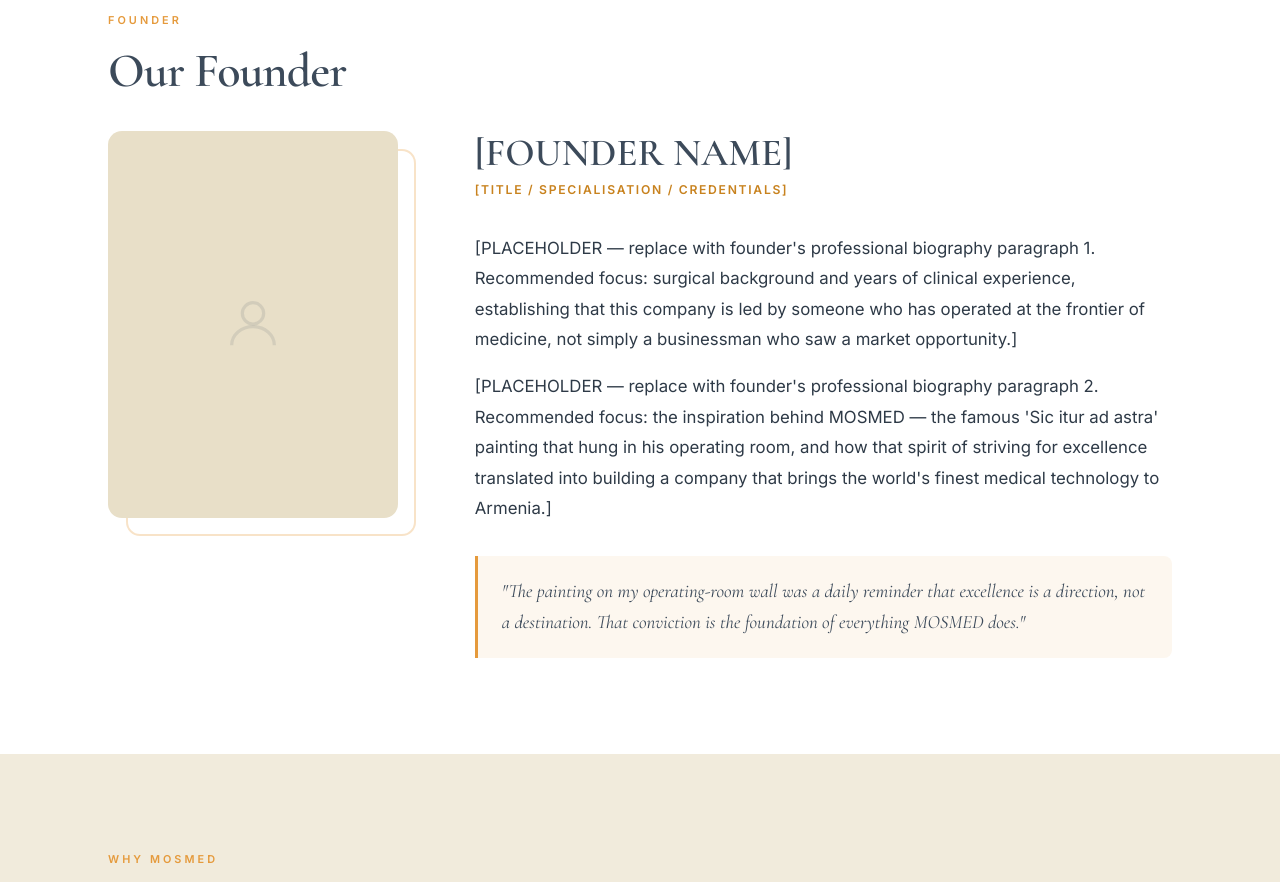
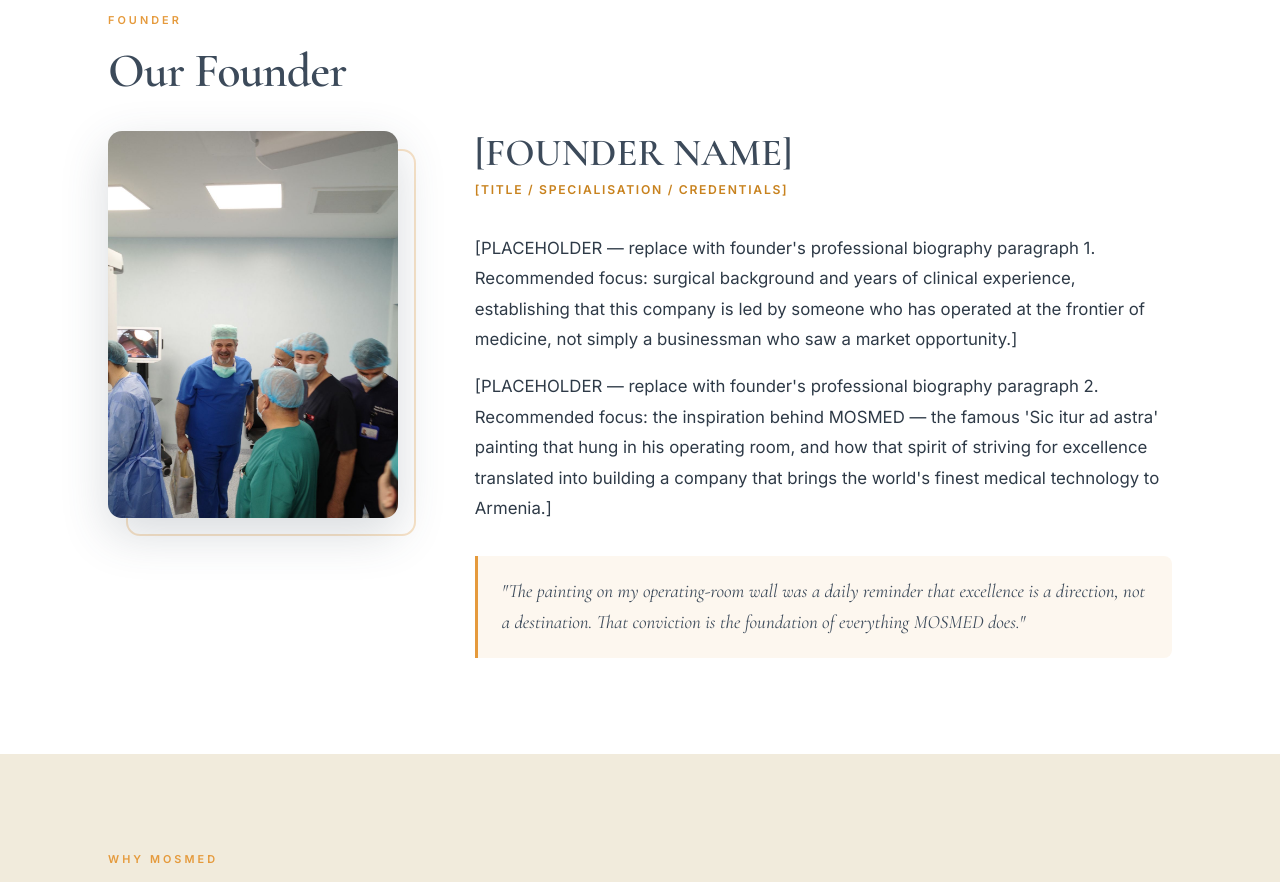
Before and after one commit to lokodayte/mosmed, a plain HTML site: page index.html in a window 1280 px wide. Shown: the part 1620-2502 px from the top of the page. Drawn offline with nearby package versions, Linux system fonts and the light colour scheme.

Commit message:
Update founder photo source in index.html

```diff
--- a/index.html
+++ b/index.html
@@ -150,7 +150,7 @@
             -->
             <div class="founder-photo-placeholder" aria-hidden="true">
               <img
-                src="assets/founder.jpg"
+                src="assets/MMos.jpeg"
                 data-i18n-alt="founder_photo_alt"
                 alt="Portrait of the MOSMED founder"
                 class="founder-photo"
```
